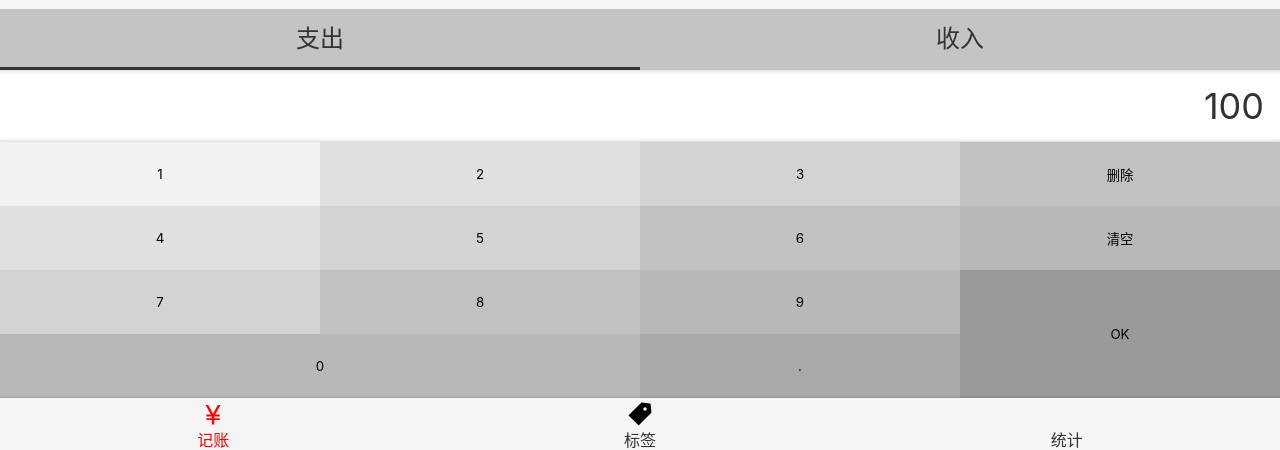
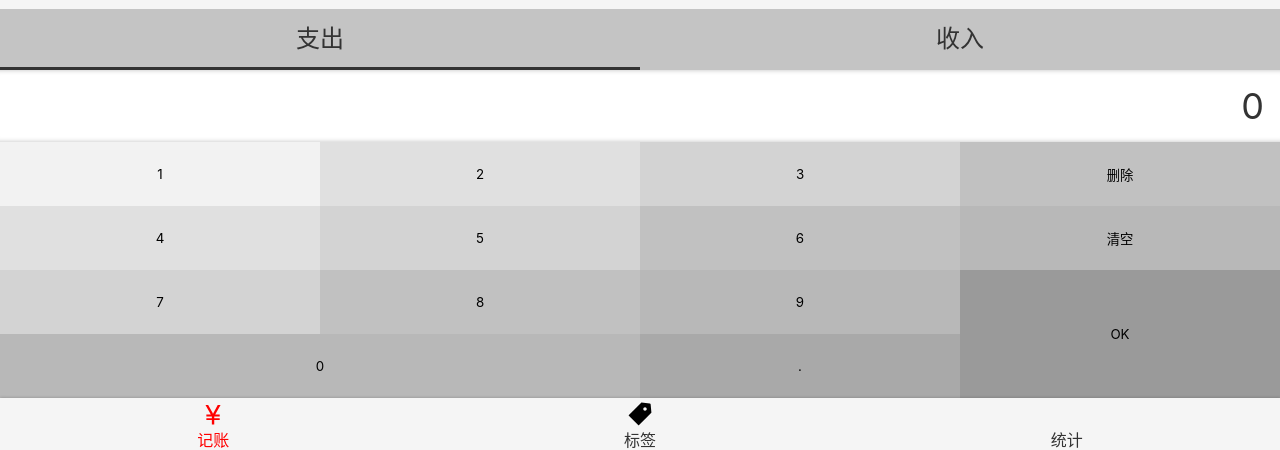
Before and after one commit to bigWaterMonster/react-toy, a React app: page /#/money in a window 1280 px wide. Shown: the part 346-796 px from the top of the page. Built offline with nearby package versions, Linux system fonts and the light colour scheme.

Commit message:
numberPag wip

```diff
--- a/src/views/money/Money.tsx
+++ b/src/views/money/Money.tsx
@@ -2,7 +2,7 @@ import React from 'react'
 import Layout from 'views/components/Layout'
 import styled from 'styled-components'
 import { TagsSectionWrapper } from './components/TagsSection'
-import { NumberPad } from './components/NumberPad'
+import { NumberPadWrapper } from './components/NumberPad'
 import { NotesSectionWrapper } from './components/NotesSection'
 import { CategorysSectionWrapper } from './components/CategorysSection'
 
@@ -18,27 +18,7 @@ function Money() {
       <TagsSectionWrapper />
       <NotesSectionWrapper />
       <CategorysSectionWrapper/>
-      <NumberPad>
-        <div className="output">
-          100
-        </div>
-        <div className="pad">
-          <button>1</button>
-          <button>2</button>
-          <button>3</button>
-          <button>删除</button>
-          <button>4</button>
-          <button>5</button>
-          <button>6</button>
-          <button>清空</button>
-          <button>7</button>
-          <button>8</button>
-          <button>9</button>
-          <button className="ok">OK</button>
-          <button className="zero">0</button>
-          <button>.</button>
-        </div>
-      </NumberPad>
+      <NumberPadWrapper />
     </MyLayout>
   )
 }
--- a/src/views/money/components/NumberPad.tsx
+++ b/src/views/money/components/NumberPad.tsx
@@ -1,4 +1,5 @@
 import styled from "styled-components";
+import React, { FC, useState } from "react";
 
 const NumberPad = styled.section`
   display: flex;
@@ -50,4 +51,67 @@ const NumberPad = styled.section`
   }
 `
 
-export { NumberPad }
+const NumberPadWrapper: FC = function() {
+  const [output, setOutput] = useState('0')
+  const onClickNumber = function(e: React.MouseEvent) {
+    const text = (e.target as HTMLButtonElement).textContent
+    if (text === null) return
+    switch (text) {
+      case '0':
+      case '1':
+      case '2':
+      case '3':
+      case '4':
+      case '5':
+      case '6':
+      case '7':
+      case '8':
+      case '9':
+        if (output === '0') {
+          setOutput(text)
+        } else {
+          setOutput(output + text)
+        }
+        break
+      case '.':
+        console.log('.')
+        break
+      case '清空':
+        setOutput('0')
+        break
+      case '删除':
+        console.log('删除')
+        break
+      case 'OK':
+        console.log('OK')
+        break
+    }
+  }
+  return (
+    <NumberPad>
+      <div className="output">
+        {output}
+      </div>
+      <div className="pad" onClick={onClickNumber}>
+        <button>1</button>
+        <button>2</button>
+        <button>3</button>
+        <button>删除</button>
+        <button>4</button>
+        <button>5</button>
+        <button>6</button>
+        <button>清空</button>
+        <button>7</button>
+        <button>8</button>
+        <button>9</button>
+        <button className="ok">OK</button>
+        <button className="zero">0</button>
+        <button>.</button>
+      </div>
+    </NumberPad>
+  )
+}
+
+
+
+export { NumberPadWrapper }
```
